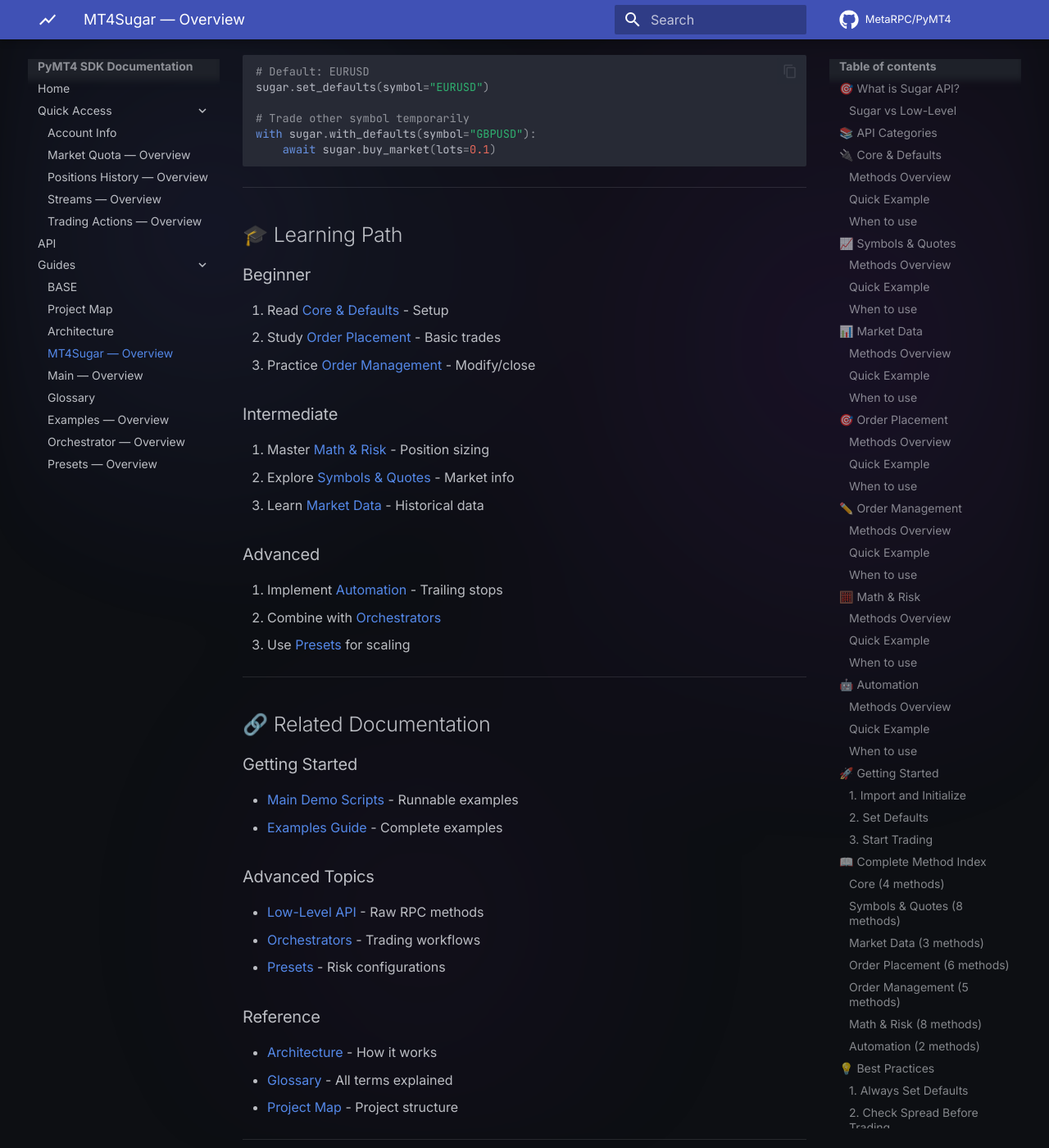
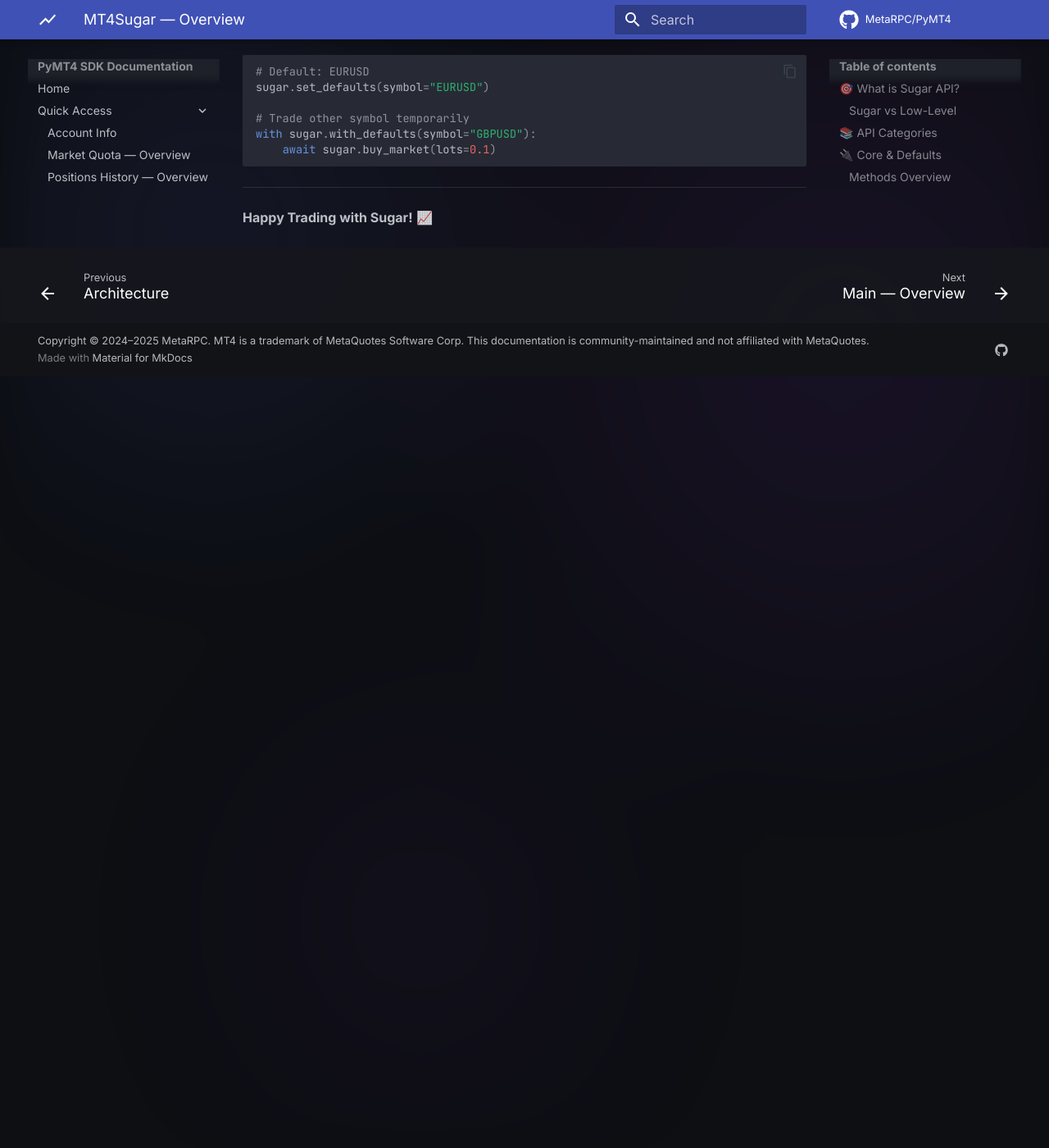
Before and after one commit to MetaRPC/PyMT4, an MkDocs documentation site: the page built from docs/MT4Sugar/Overview.md, in a window 1280 px wide and 1400 px high, scrolled down 11810 px. Shown: the whole window at 82% size. Built offline with MkDocs 1.6.1 and Material for MkDocs 9.7.7, drawn with Linux system fonts in a browser that asks for light colours; comment, search, counter and statistics services are not loaded; some of the changed text lies outside the part shown.

Commit message:
Update Overview.md

````diff
--- a/docs/MT4Sugar/Overview.md
+++ b/docs/MT4Sugar/Overview.md
@@ -74,9 +74,9 @@
 ```
 
 ### When to use
-✅ Start of every script - set defaults
-✅ Before long operations - ensure connection
-✅ Monitoring systems - ping for health checks
+✅ Start of every script - set defaults.
+✅ Before long operations - ensure connection.
+✅ Monitoring systems - ping for health checks.
 
 ---
 
@@ -461,40 +461,4 @@
 
 ---
 
-## 🎓 Learning Path
-
-### Beginner
-1. Read [Core & Defaults](Core_Defaults.md) - Setup
-2. Study [Order Placement](Order_Placement.md) - Basic trades
-3. Practice [Order Management](Order_Management.md) - Modify/close
-
-### Intermediate
-4. Master [Math & Risk](Math_Risk.md) - Position sizing
-5. Explore [Symbols & Quotes](Symbols_Quotes.md) - Market info
-6. Learn [Market Data](Market_Data.md) - Historical data
-
-### Advanced
-7. Implement [Automation](Automation.md) - Trailing stops
-8. Combine with [Orchestrators](../Strategy/All_about_orchestrator.md)
-9. Use [Presets](../Strategy/All_about_presets.md) for scaling
-
----
-
-## 🔗 Related Documentation
-
-### Getting Started
-- [Main Demo Scripts](../Main/Overview.md) - Runnable examples
-- [Examples Guide](../Examples/All_about_examples.md) - Complete examples
-
-### Advanced Topics
-- [Low-Level API](../MT4Account/BASE.md) - Raw RPC methods
-- [Orchestrators](../Strategy/All_about_orchestrator.md) - Trading workflows
-- [Presets](../Strategy/All_about_presets.md) - Risk configurations
-
-### Reference
-- [Architecture](../ARCHITECTURE.md) - How it works
-- [Glossary](../GLOSSARY.md) - All terms explained
-- [Project Map](../PROJECT_MAP.md) - Project structure
-
----
 **Happy Trading with Sugar!** 📈
````
